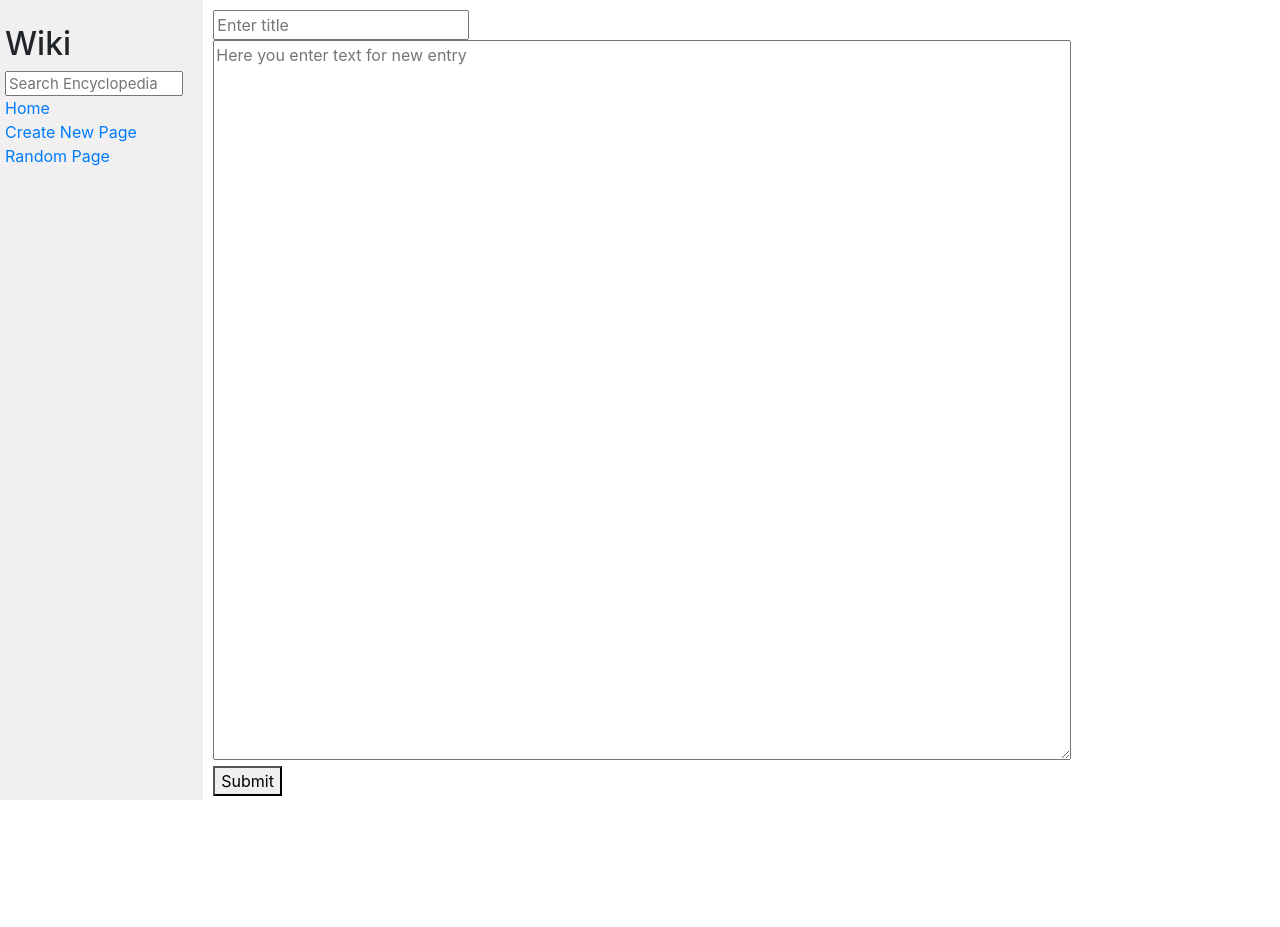
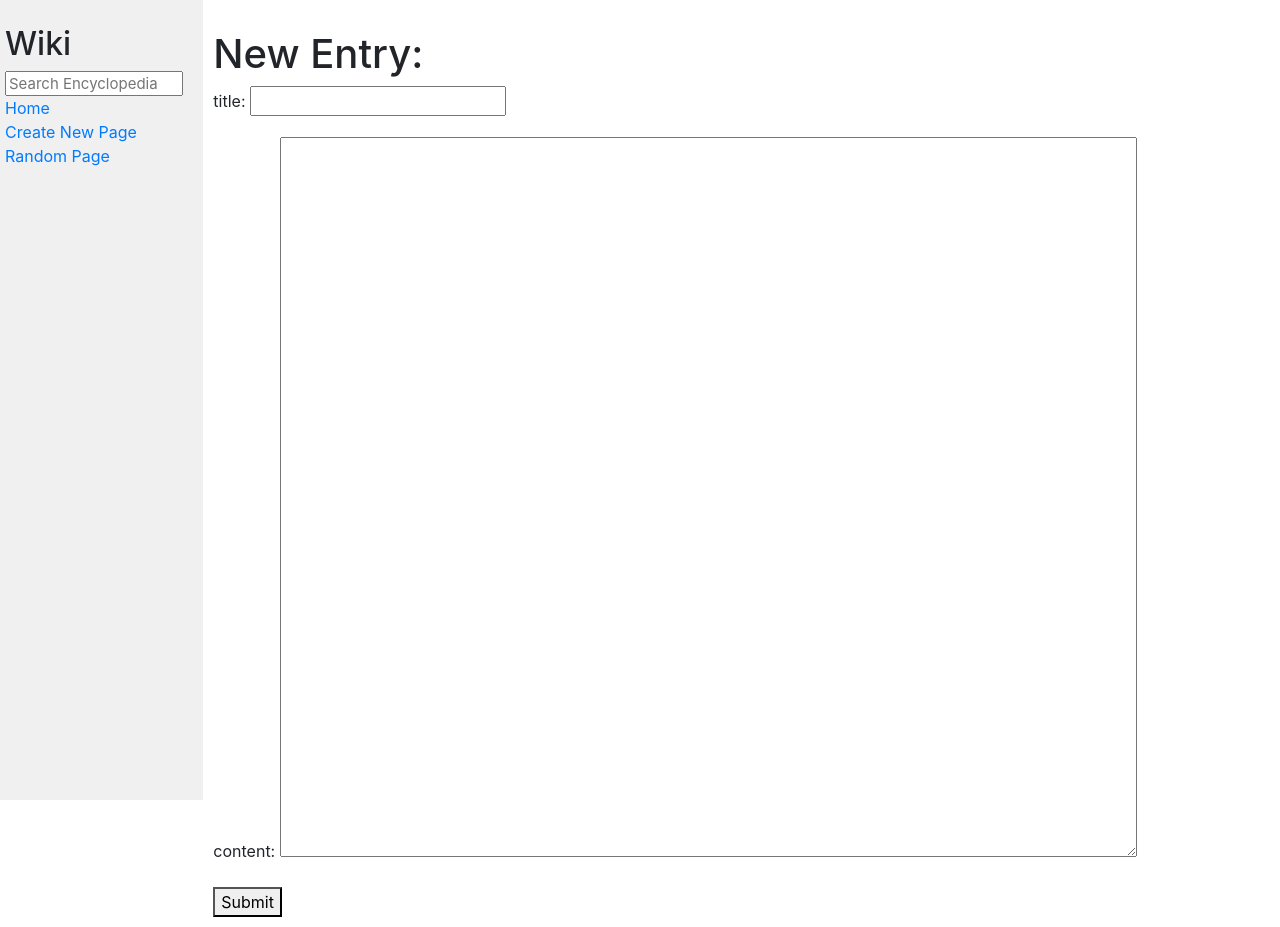
Before and after one commit to Taubinho/project1_old, a Django app: page /new_page in a window 1280 px wide. Before the commit the page ends 800 px from the top, so only its background shows below. Run offline with Django 3.2, Linux system fonts and the light colour scheme; some libraries are stand-ins or nearby versions.

Commit message:
added new entry funcionality

```diff
--- a/wiki/encyclopedia/templates/encyclopedia/error.html
+++ b/wiki/encyclopedia/templates/encyclopedia/error.html
@@ -5,5 +5,5 @@
 {% endblock %}
 
 {% block body %}
-    The page for {{error}} does not exist!
+    The page for {{error}} does not/already exist!
 {% endblock %}
--- a/wiki/encyclopedia/templates/encyclopedia/new_page.html
+++ b/wiki/encyclopedia/templates/encyclopedia/new_page.html
@@ -5,13 +5,10 @@
 {% endblock %}
 
 {% block body %}
-    <form action="{% url 'new_page' %}">
-        <div calss="input-text">
-            <input type="text" placeholder="Enter title" name="title">
-        </div>
-        <div class="textarea">
-            <textarea id="new_content" name="new_content" placeholder="Here you enter text for new entry"></textarea>
-        </div>
+    <h1>New Entry:</h1>
+    <form action="{% url 'new_page' %}" method="post">
+        {% csrf_token %}
+        {{form.as_p}}
         <div>
             <button type="submit" value="Submit">Submit</button>
         </div>
--- a/wiki/encyclopedia/views.py
+++ b/wiki/encyclopedia/views.py
@@ -1,7 +1,12 @@
 import random
+import pdb
 
 from django.shortcuts import render
 from django.http import HttpResponse
+from django.urls import reverse
+from django.http import HttpResponseRedirect
+from django import forms
+
 
 
 from . import util
@@ -23,7 +28,23 @@ def entry(request, name):
 
 
 def new_page(request):
-    return render(request, "encyclopedia/new_page.html")
+
+    if request.method == "POST":
+
+        form = New_page_form(request.POST)
+        if form.is_valid():
+            title = form.cleaned_data["title"]
+            content = form.cleaned_data["content"]
+
+            if util.get_entry(title):
+                return render(request, "encyclopedia/error.html", {"error": title})
+
+            else:
+                util.save_entry(title, content)
+
+
+        return HttpResponseRedirect(reverse("index"))
+    return render(request, "encyclopedia/new_page.html", {"form": New_page_form()})
 
 def random_entry(request):
 
@@ -33,10 +54,15 @@ def random_entry(request):
 
 def search(request):
     term = request.GET.get("q")
-    results = util.search_entries(term)
 
     if util.get_entry(term):
         return render(request, "encyclopedia/entry.html", {"content": util.get_entry(term), "title": term})
 
+    results = util.search_entries(term)
+
     return render(request, "encyclopedia/search.html", {"term": term,
                                                         "results": results})
+
+class New_page_form(forms.Form):
+    title = forms.CharField(label="title")
+    content = forms.CharField(widget=forms.Textarea, label="content")
```
Also changed, not shown: wiki/entries/test.md (added, +1 -0 lines).
